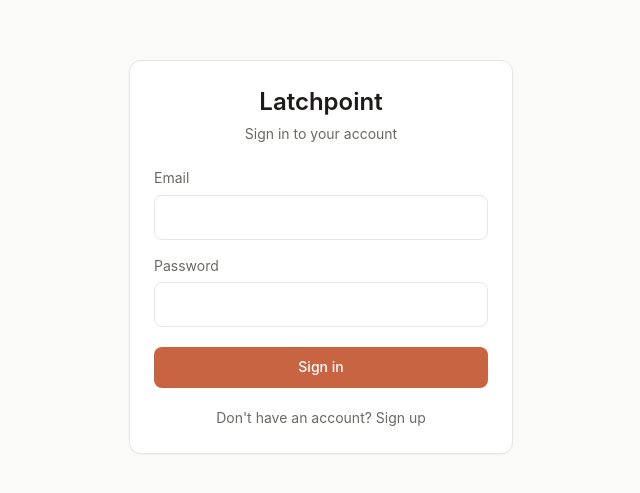
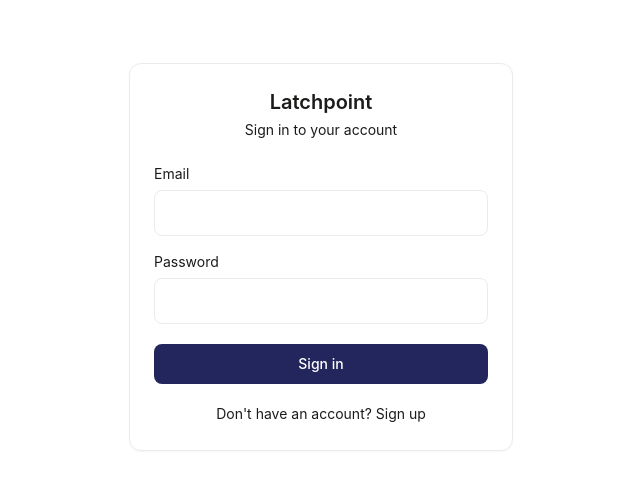
Before and after one commit to poojamurugan23/Latchpoint-Recursion, a React app in the folder frontend/: page /login in a window 1280 px wide. Shown: the part 143-636 px from the top of the page, without its empty margins (319-959 px from the left). Built offline with nearby package versions, Linux system fonts and the light colour scheme; the HTML template or start-up script is replaced by a standard one.

Commit message:
feat: update Tailwind CSS configuration with new color palette, font sizes, and animations

```diff
--- a/frontend/tailwind.config.js
+++ b/frontend/tailwind.config.js
@@ -4,60 +4,98 @@
   theme: {
     extend: {
       colors: {
-        bg: "#FAFAF9",
+        bg: "#FFFFFF",
+        "bg-subtle": "#FAFAFA",
         surface: "#FFFFFF",
-        "surface-alt": "#F4F3F1",
-        border: "#E8E6E1",
-        "text-primary": "#1C1B1A",
-        "text-secondary": "#6B6963",
-        "text-tertiary": "#A6A49E",
+        border: "#EBEBEE",
+        "border-strong": "#DCDCE2",
 
-        accent: "#C96442",
-        "accent-hover": "#B5573A",
+        "ink-900": "#14141B",
+        "ink-600": "#63636D",
+        "ink-400": "#9C9CA4",
 
-        allow: "#3A8A4A",
-        "allow-bg": "#EDF5EE",
-        verify: "#C98A2E",
-        "verify-bg": "#FBF3E6",
-        hold: "#C9622E",
-        "hold-bg": "#FBEFE6",
-        block: "#B3402F",
-        "block-bg": "#FAECE9",
+        accent: "#23265C",
+        "accent-hover": "#191B45",
+        "accent-tint": "#EEEEF5",
+        "accent-2": "#C96442",
+        "accent-2-tint": "#FBEFE9",
+
+        allow: "#227A4E",
+        "allow-bg": "#EAF6EE",
+        verify: "#A8720F",
+        "verify-bg": "#FBF1DF",
+        hold: "#B0591F",
+        "hold-bg": "#FBEEE1",
+        block: "#A93434",
+        "block-bg": "#FAEAEA",
       },
       fontFamily: {
-        sans: [
-          "-apple-system",
-          "BlinkMacSystemFont",
-          "SF Pro Display",
-          "Inter",
-          "Segoe UI",
-          "sans-serif",
-        ],
+        display: ['"Playfair Display"', "Georgia", "serif"],
+        sans: ["Montserrat", "system-ui", "sans-serif"],
       },
       fontSize: {
-        xs: "12px",
-        sm: "14px",
-        base: "16px",
-        lg: "20px",
-        xl: "24px",
-        "2xl": "32px",
-        "3xl": "40px",
+        hero: ["44px", { lineHeight: "52px", fontWeight: "600" }],
+        title: ["28px", { lineHeight: "36px", fontWeight: "600" }],
+        verdict: ["22px", { lineHeight: "30px", fontWeight: "500" }],
+        body: ["16px", { lineHeight: "24px" }],
+        secondary: ["14px", { lineHeight: "20px" }],
+        caption: ["12px", { lineHeight: "16px" }],
+        button: ["14px", { lineHeight: "1", fontWeight: "600", letterSpacing: "0.01em" }],
+        eyebrow: ["11px", { lineHeight: "1", fontWeight: "600", letterSpacing: "0.08em" }],
       },
       borderRadius: {
         sm: "8px",
+        DEFAULT: "8px",
         md: "12px",
         lg: "20px",
+        xl: "28px",
+        button: "10px",
       },
       boxShadow: {
-        sm: "0 1px 2px rgba(0,0,0,0.04)",
-        md: "0 4px 16px rgba(0,0,0,0.08)",
-        lg: "0 12px 40px rgba(0,0,0,0.12)",
+        sm: "0 1px 2px rgba(20,20,27,0.04)",
+        md: "0 8px 24px rgba(20,20,27,0.08)",
+        lg: "0 24px 64px rgba(20,20,27,0.14)",
+        glow: "0 0 0 1px rgba(35,38,92,0.06), 0 12px 32px rgba(35,38,92,0.12)",
       },
       transitionDuration: {
-        DEFAULT: "180ms",
+        DEFAULT: "120ms",
       },
       transitionTimingFunction: {
         DEFAULT: "ease-out",
+      },
+      spacing: {
+        18: "72px",
+        22: "88px",
+        30: "120px",
+      },
+      keyframes: {
+        "fade-up": {
+          "0%": { opacity: 0, transform: "translateY(8px)" },
+          "100%": { opacity: 1, transform: "translateY(0)" },
+        },
+        "fade-in": {
+          "0%": { opacity: 0 },
+          "100%": { opacity: 1 },
+        },
+        "scale-in": {
+          "0%": { opacity: 0, transform: "scale(0.96)" },
+          "100%": { opacity: 1, transform: "scale(1)" },
+        },
+        float: {
+          "0%, 100%": { transform: "translateY(0)" },
+          "50%": { transform: "translateY(-6px)" },
+        },
+        "pulse-ring": {
+          "0%": { boxShadow: "0 0 0 0 rgba(35,38,92,0.18)" },
+          "100%": { boxShadow: "0 0 0 12px rgba(35,38,92,0)" },
+        },
+      },
+      animation: {
+        "fade-up": "fade-up 480ms cubic-bezier(0.16,1,0.3,1) both",
+        "fade-in": "fade-in 320ms ease-out both",
+        "scale-in": "scale-in 220ms cubic-bezier(0.16,1,0.3,1) both",
+        float: "float 6s ease-in-out infinite",
+        "pulse-ring": "pulse-ring 1.8s cubic-bezier(0.4,0,0.6,1) infinite",
       },
     },
   },
```
